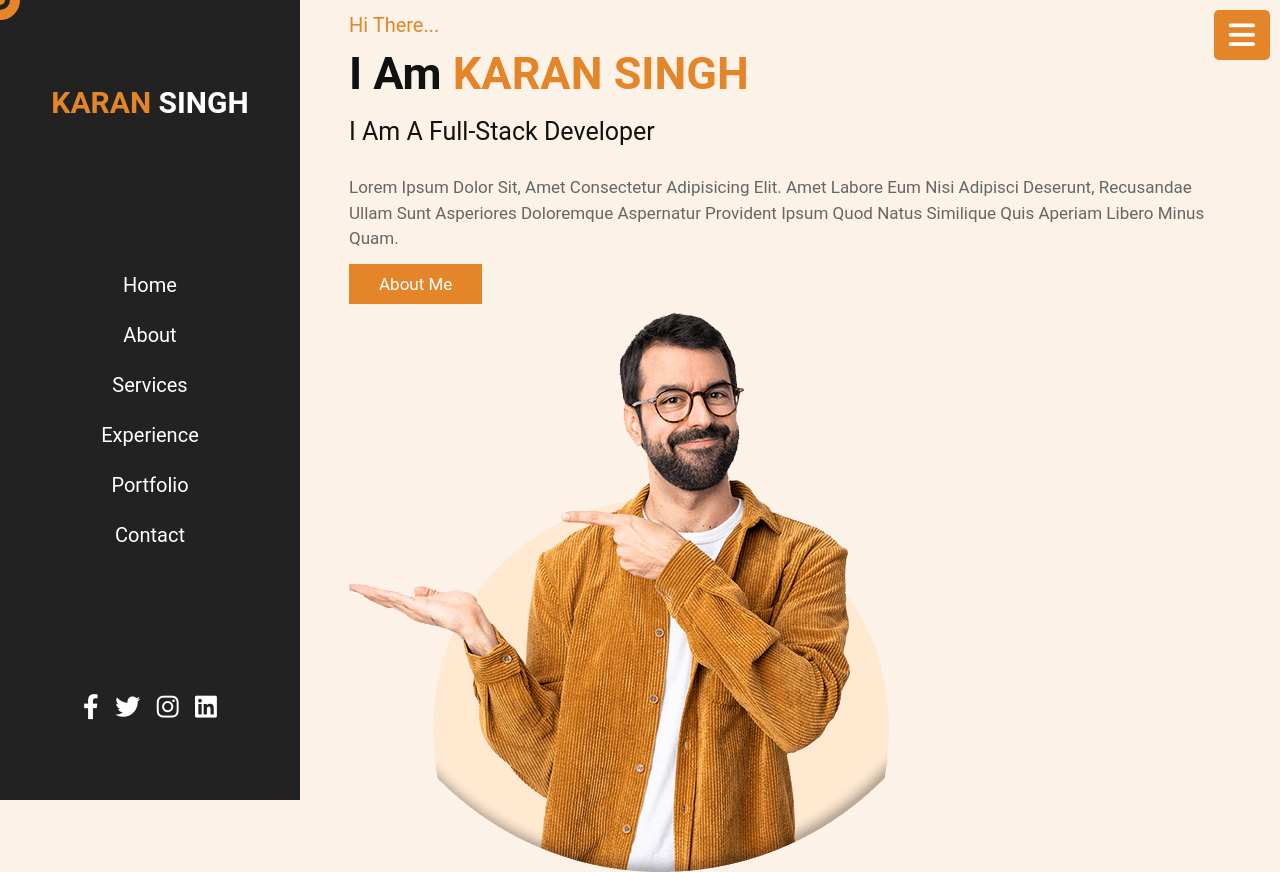
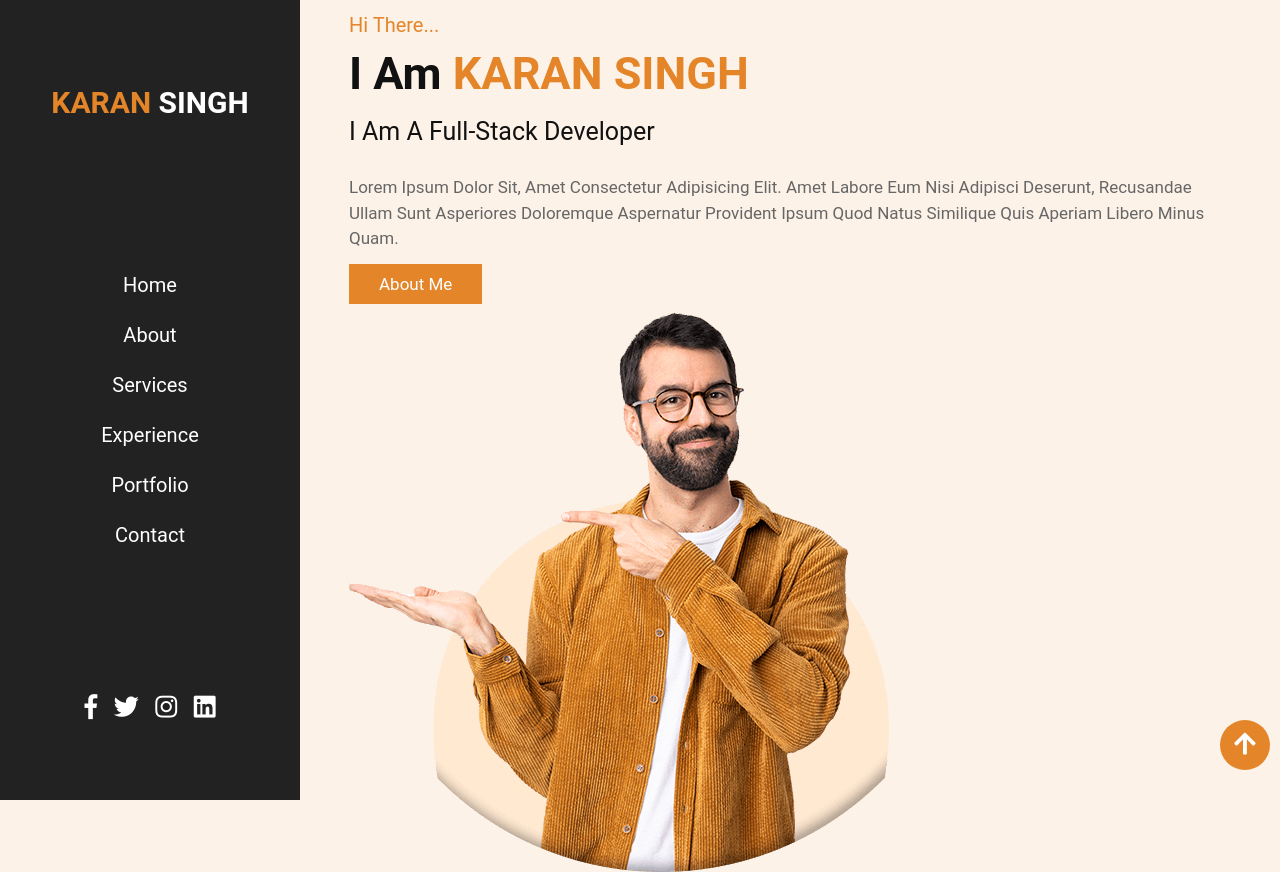
Before and after one commit to Starkaran/Personal_Portfolio, a plain HTML site: page index.html in a window 1280 px wide. Shown: the top 872 px of the page. Drawn offline with Linux system fonts and the light colour scheme.

Commit message:
Added the gotop button

```diff
--- a/css/style.css
+++ b/css/style.css
@@ -107,11 +107,17 @@ header .follow a:hover{
     color: #fff;
     border-radius: .5rem;
     padding: 1rem 1.5rem;
-    font-size: 3rem;
+    font-size:2.5rem;
     cursor: pointer;
+}
+@media (min-width:1024px) {
+    #menu-bars{
+        display: none;
+    }
 }
 
 .cursor-1{
+    display: none;
     position: absolute;
     top: 0; left: 0;
     height: 1rem; width: 1rem;
@@ -127,6 +133,7 @@ header .follow a:hover{
     opacity: .3;
 }
 .cursor-2{
+    display: none;
     position: absolute;
     top:0; left: 0;
     height: 4rem; width: 4rem;
@@ -567,7 +574,21 @@ header .follow a:hover{
 }
 
 
-
+.gotopbtn{
+	position: fixed;
+	width: 50px;
+	height: 50px;
+	background: var(--main-color);
+	bottom: 3rem;
+	right: 1rem;
+	text-decoration: none;
+	text-align: center;
+	line-height: 50px;
+	color: #fff;
+	font-size: 25px;
+    border-radius: 50%;
+    z-index: 1000;
+}
 
 
 
@@ -592,7 +613,7 @@ header .follow a:hover{
         padding: 0;
     }
     #menu-bar{
-        display: initial;
+        display: block;
     }
     header{
         left: -120%;
@@ -614,5 +635,8 @@ header .follow a:hover{
     body{
         width: 100%;
     }
+    #menu-bar{
+        display: block;
+    }
 
 }
--- a/index.html
+++ b/index.html
@@ -6,6 +6,7 @@
     <meta name="viewport" content="width=device-width, initial-scale=1.0">
     <title>Personal Portfolio</title>
     <link rel="stylesheet" href="https://cdnjs.cloudflare.com/ajax/libs/font-awesome/6.0.0-beta3/css/all.min.css">
+	<link rel="stylesheet" href="https://use.fontawesome.com/releases/v5.4.1/css/all.css">
     <link rel="stylesheet" href="./css/style.css">
 </head>
 <body>
@@ -364,6 +365,8 @@
     <!-- footer section  -->
     <footer class="footer"> created by <span> mr. web designer </span> | all rights reserved! </footer>
 
+	<a class="gotopbtn" href="#"> <i class="fas fa-arrow-up"></i> </a>
+
 
 <script src="./js/script.js"></script>
 </body>
```
